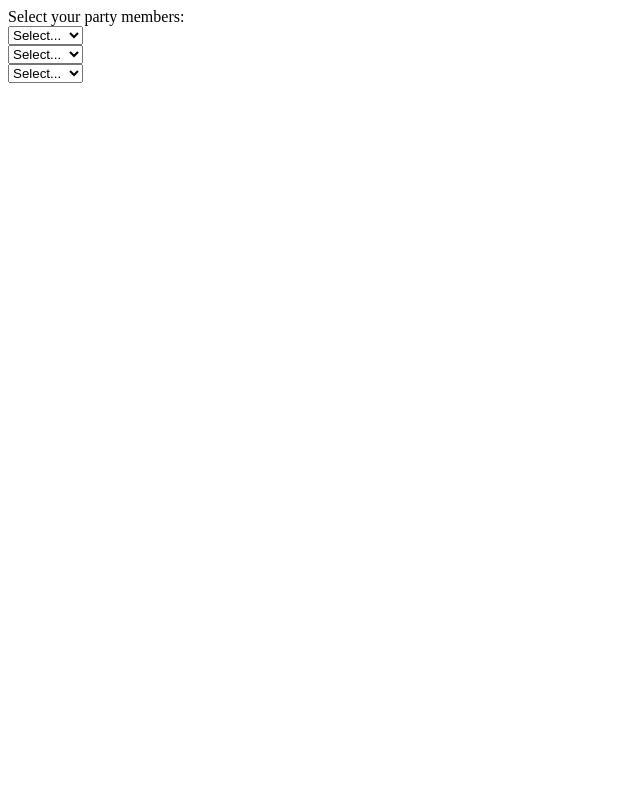
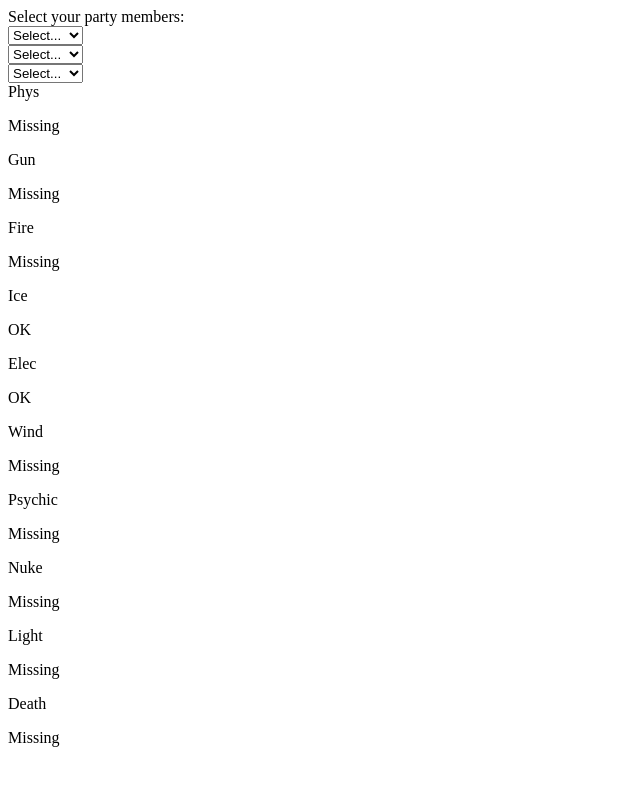
Before and after one commit to lmcosta10/p5builder, a React (Vite) app: page / in a window 1280 px wide. Shown: the top 786 px of the page, without its empty margins (0-640 px from the left). Built offline with nearby package versions, Linux system fonts and the light colour scheme.

Commit message:
feat: simulate elements checklist

```diff
--- a/src/App.tsx
+++ b/src/App.tsx
@@ -1,11 +1,13 @@
 import JokerPersonas from './components/JokerPersonas';
 import PartyMembers from './components/PartyMembers';
+import ElementsCheck from './components/ElementsCheck';
 
 function App() {
   return (
     <>
       <JokerPersonas />
       <PartyMembers />
+      <ElementsCheck />
     </>
   )
 }
--- /dev/null
+++ b/src/components/ElementsCheck.tsx
@@ -0,0 +1,32 @@
+const partyMembersElements = ["Ice", "Elec"];
+
+function ElementsCheck() {
+    const allElements = ["Phys", "Gun", "Fire", "Ice", "Elec", "Wind", "Psychic", "Nuke", "Light", "Death"];
+
+    function OkIcon() {
+        return (
+            <p>OK</p>
+        )
+    }
+
+    function MissingIcon() {
+        return (
+            <p>Missing</p>
+        )
+    }
+
+    return (
+        <>
+        {allElements.map(element => (
+            <div key={element}>
+                {element}
+                <div>
+                    {partyMembersElements.includes(element)?OkIcon():MissingIcon()}
+                </div>
+            </div>
+        ))}
+        </>
+    )
+}
+
+export default ElementsCheck
```
